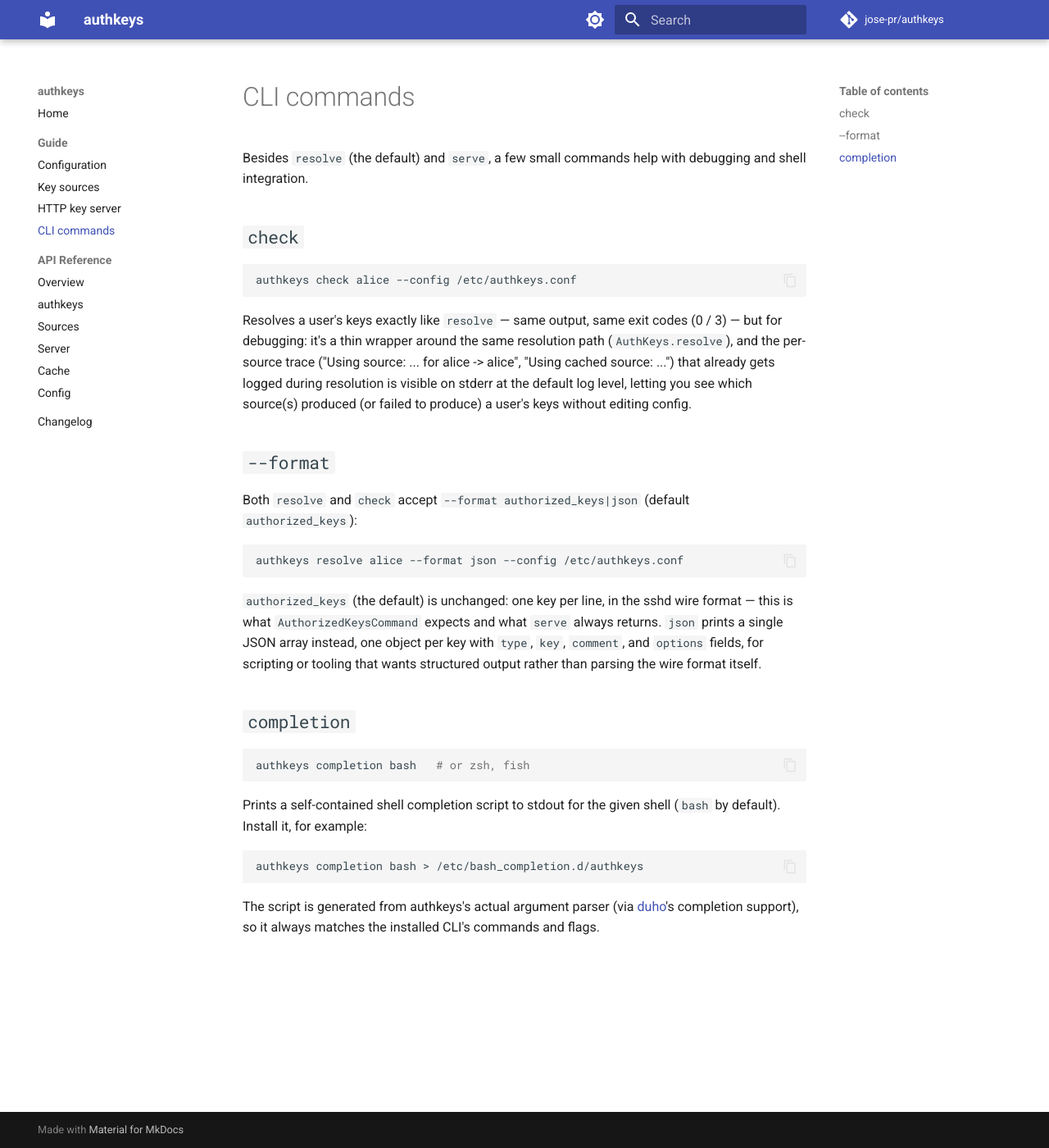
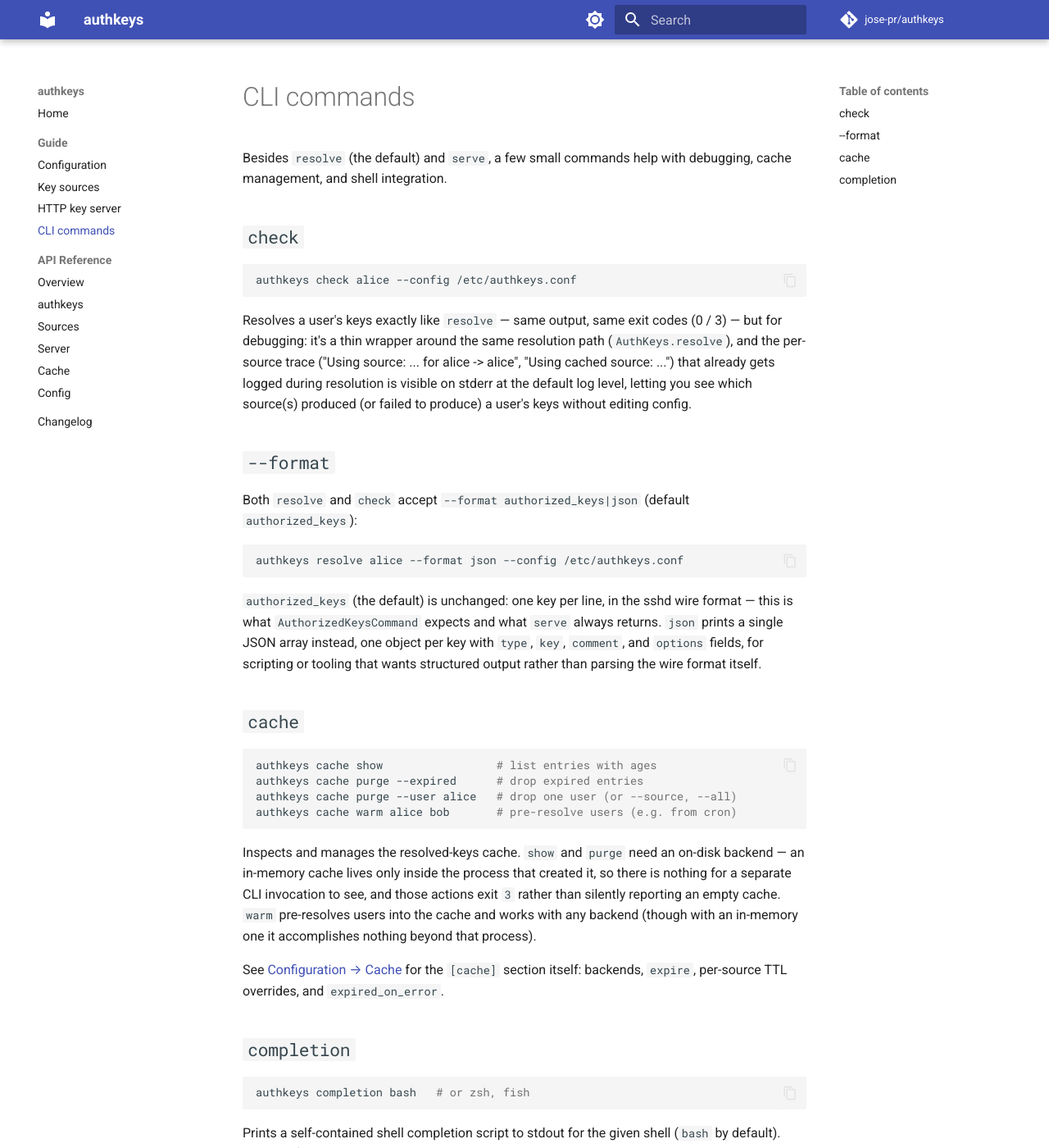
Before and after one commit to jose-pr/authkeys, an MkDocs documentation site: the page built from docs/guide/cli.md, in a window 1280 px wide and 1400 px high. Shown: the whole window at 82% size. Built offline with MkDocs 1.6.1 and Material for MkDocs 9.7.7, drawn with Linux system fonts in a browser that asks for light colours; comment, search, counter and statistics services are not loaded.

Commit message:
docs: cover the github source and the full command surface
The front page was a release behind: the sources table listed three of
the four shipped sources (authkeys.sources.github landed in 0.3.0 and is
already in docs/guide/sources.md), and README never mentioned check,
cache, completion, or --format at all.

Add the github row, one paragraph naming those commands with a link to
the CLI guide, and a `cache` section in that guide, which documented
check/--format/completion but not cache -- the only place cache was
described was the configuration page.

````diff
--- a/docs/guide/cli.md
+++ b/docs/guide/cli.md
@@ -1,7 +1,7 @@
 # CLI commands
 
 Besides `resolve` (the default) and `serve`, a few small commands help with
-debugging and shell integration.
+debugging, cache management, and shell integration.
 
 ## `check`
 
@@ -32,6 +32,26 @@
 with `type`, `key`, `comment`, and `options` fields, for scripting or tooling
 that wants structured output rather than parsing the wire format itself.
 
+## `cache`
+
+```bash
+authkeys cache show                 # list entries with ages
+authkeys cache purge --expired      # drop expired entries
+authkeys cache purge --user alice   # drop one user (or --source, --all)
+authkeys cache warm alice bob       # pre-resolve users (e.g. from cron)
+```
+
+Inspects and manages the resolved-keys cache. `show` and `purge` need an
+on-disk backend — an in-memory cache lives only inside the process that
+created it, so there is nothing for a separate CLI invocation to see, and those
+actions exit `3` rather than silently reporting an empty cache. `warm`
+pre-resolves users into the cache and works with any backend (though with an
+in-memory one it accomplishes nothing beyond that process).
+
+See [Configuration → Cache](configuration.md#cache) for the `[cache]`
+section itself: backends, `expire`, per-source TTL overrides, and
+`expired_on_error`.
+
 ## `completion`
 
 ```bash
````
Also changed, not shown: README.md (+17 -3 lines).
